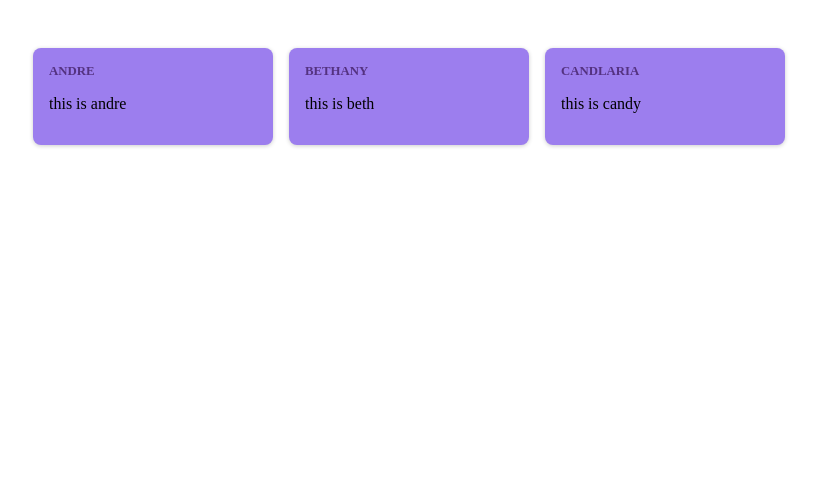
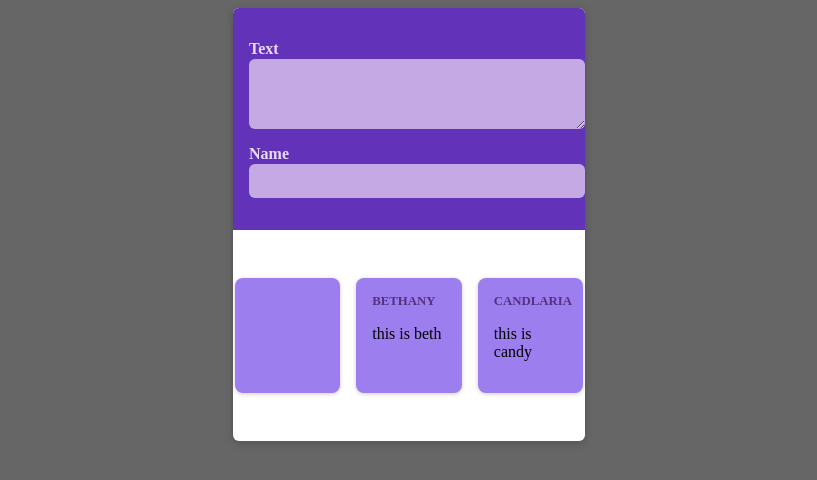
Before and after one commit to BetelTagesse/react-crash-course, a React (Vite) app: page / in a window 1280 px wide. Shown: the top 480 px of the page, without its empty margins (231-1048 px from the left). Built offline with nearby package versions, Linux system fonts and the light colour scheme.

Commit message:
customized it

```diff
--- /dev/null
+++ b/src/components/Modal.jsx
@@ -0,0 +1,14 @@
+import classes from "./Modal.module.css";
+
+const Modal = ({ children }) => {
+  return (
+    <>
+      <div className={classes.backdrop} />
+      <dialog open className={classes.modal}>
+        {children}
+      </dialog>
+    </>
+  );
+};
+
+export default Modal;
--- /dev/null
+++ b/src/components/Modal.module.css
@@ -0,0 +1,18 @@
+.backdrop {
+  position: fixed;
+  top: 0;
+  left: 0;
+  width: 100%;
+  height: 100vh;
+  background-color: rgba(0, 0, 0, 0.6);
+  z-index: 1;
+}
+
+.modal {
+  border: none;
+  border-radius: 6px;
+  box-shadow: 0 2px 8px rgba(0, 0, 0, 0.2);
+  padding: 0;
+  overflow: hidden;
+  z-index: 1;
+}
--- /dev/null
+++ b/src/components/NewPost.jsx
@@ -0,0 +1,18 @@
+import classes from "./NewPost.module.css";
+
+const NewPost = ({ onChangeBody, onChangeAuthor }) => {
+  return (
+    <form className={classes.form}>
+      <p>
+        <label htmlFor="body">Text</label>
+        <textarea id="name" required rows={3} onChange={onChangeBody} />
+      </p>
+      <p>
+        <label htmlFor="name">Name</label>
+        <input type="text" id="name" required onChange={onChangeAuthor} />
+      </p>
+    </form>
+  );
+};
+
+export default NewPost;
--- /dev/null
+++ b/src/components/NewPost.module.css
@@ -0,0 +1,52 @@
+.form {
+  background-color: #6233b9;
+  padding: 1rem;
+  width: 20rem;
+}
+
+.form label {
+  display: block;
+  margin-bottom: 0.05rem;
+  color: #eadbfb;
+  font-weight: bold;
+}
+
+.form input,
+.form textarea {
+  display: block;
+  width: 100%;
+  font: inherit;
+  padding: 0.5rem;
+  border-radius: 6px;
+  border: none;
+  background-color: #c4a9e4;
+  color: #28262c;
+}
+
+.actions {
+  display: flex;
+  justify-content: flex-end;
+  gap: 0.5rem;
+}
+
+.actions button {
+  cursor: pointer;
+  font: inherit;
+  padding: 0.5rem 1.5rem;
+  border: none;
+  border-radius: 4px;
+  background-color: #34036c;
+  color: #e5d5f7;
+}
+
+.actions button:hover {
+  background-color: #23014a;
+}
+
+.actions button[type="button"] {
+  background-color: transparent;
+}
+
+.actions button[type="button"]:hover {
+  color: #d1bee6;
+}
--- a/src/components/Post.jsx
+++ b/src/components/Post.jsx
@@ -1,6 +1,4 @@
 import classes from "./Post.module.css";
-
-import React from "react";
 
 const Post = ({ author, body }) => {
   return (
--- a/src/components/PostsList.jsx
+++ b/src/components/PostsList.jsx
@@ -1,13 +1,34 @@
+import { useState } from "react";
+import NewPost from "./NewPost";
 import Post from "./Post";
 import classes from "./PostsList.module.css";
+import Modal from "./Modal";
 
 const PostsList = () => {
+  const [enteredBody, setEnteredBody] = useState("");
+  const [enteredAuthor, setEnteredAuthor] = useState("");
+
+  const changeBodyHandler = (event) => {
+    setEnteredBody(event.target.value);
+  };
+  const changeAuthorHandler = (event) => {
+    setEnteredAuthor(event.target.value);
+  };
+
   return (
-    <ul className={classes.posts}>
-      <Post author="andre" body="this is andre" />
-      <Post author="bethany" body="this is beth" />
-      <Post author="candlaria" body="this is candy" />
-    </ul>
+    <>
+      <Modal>
+        <NewPost
+          onChangeAuthor={changeAuthorHandler}
+          onChangeBody={changeBodyHandler}
+        />
+        <ul className={classes.posts}>
+          <Post author={enteredAuthor} body={enteredBody} />
+          <Post author="bethany" body="this is beth" />
+          <Post author="candlaria" body="this is candy" />
+        </ul>
+      </Modal>
+    </>
   );
 };
 
```
